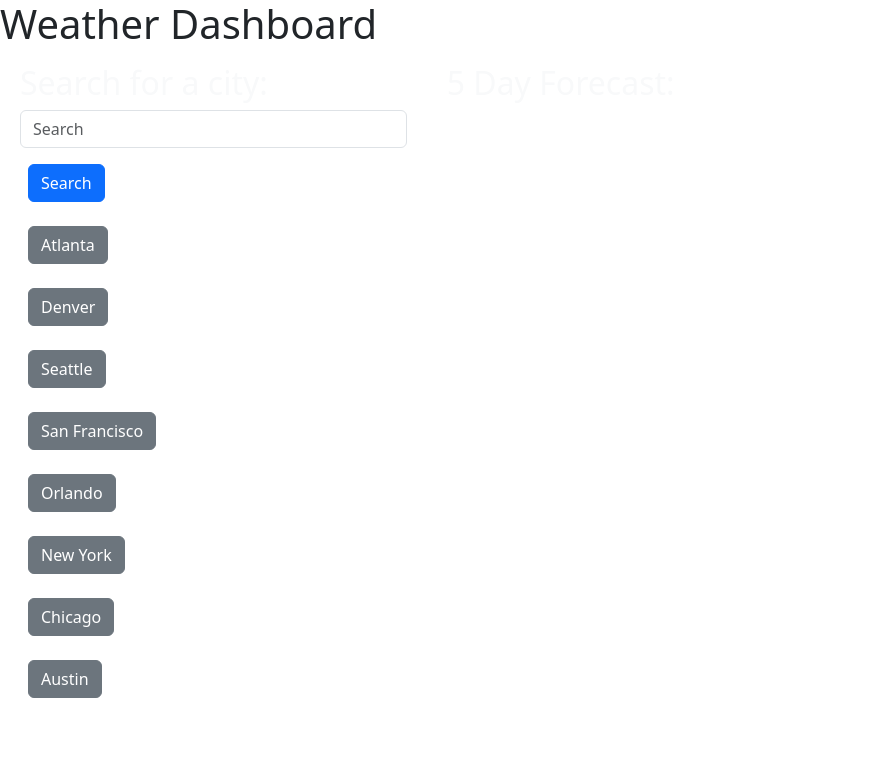
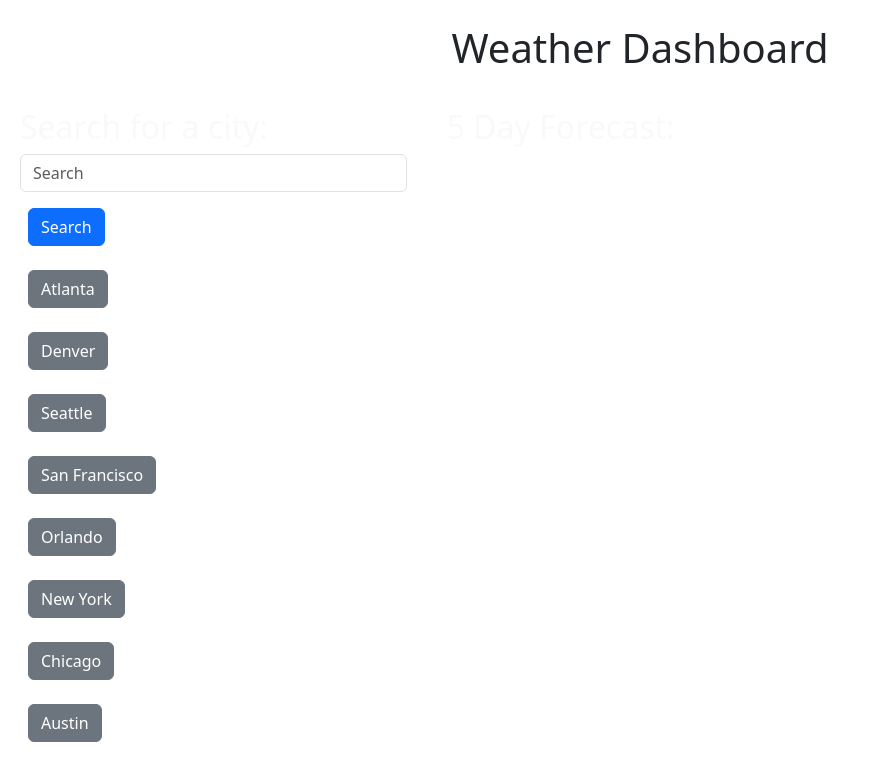
Before and after one commit to jesse-howell/weather-dashboard, a plain HTML site: page index.html in a window 1280 px wide. Shown: the whole page, without its empty margins (0-888 px from the left). Drawn offline with nearby package versions, Linux system fonts and the light colour scheme.

Commit message:
added classes to h1

```diff
--- a/index.html
+++ b/index.html
@@ -16,7 +16,8 @@
 <body>
     <header>
         <!-- added bootstrap js cdn link -->
-        <h1>Weather Dashboard</h1>
+        <!-- added classes to h1 -->
+        <h1 class="mb-1 p-4 text-center">Weather Dashboard</h1>
         <script src="https://cdn.jsdelivr.net/npm/bootstrap@5.3.2/dist/js/bootstrap.bundle.min.js"
             integrity="sha384-C6RzsynM9kWDrMNeT87bh95OGNyZPhcTNXj1NW7RuBCsyN/o0jlpcV8Qyq46cDfL"
             crossorigin="anonymous"></script>
```
